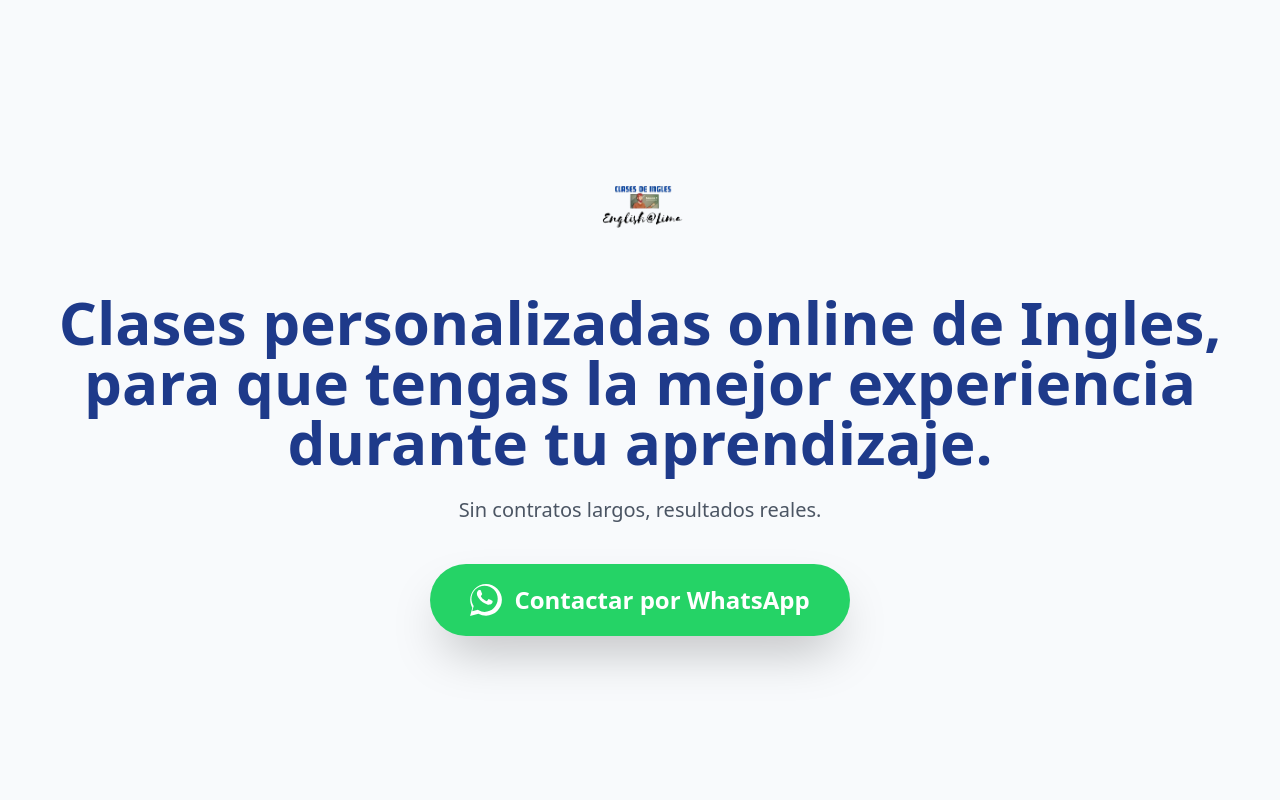
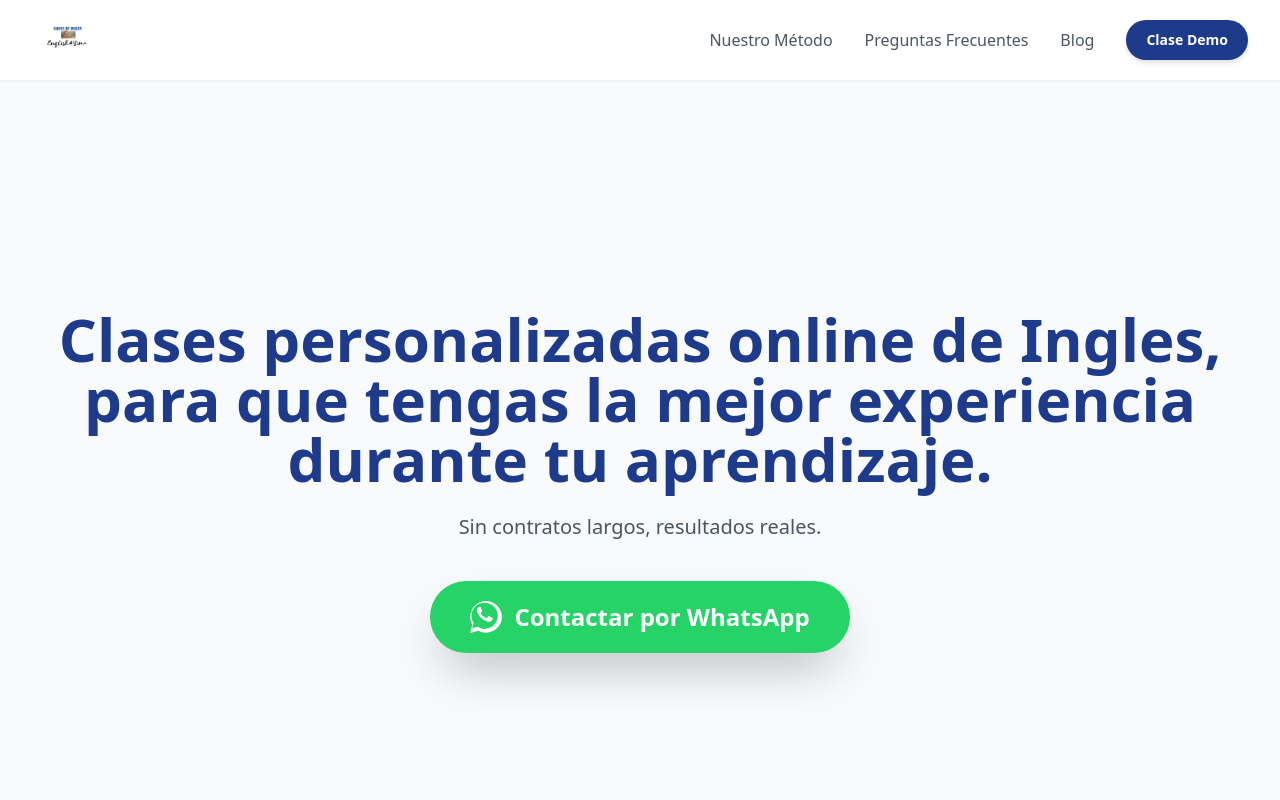
Before and after one commit to santiagourdaneta/english-at-lima-pagina-de-aterrizaje, a plain HTML site: page index.html in a window 1280 px wide. Shown: the top 800 px of the page. Drawn offline with nearby package versions, Linux system fonts and the light colour scheme.

Commit message:
feat: add sticky responsive navbar with conversion-focused mobile design

```diff
--- a/index.html
+++ b/index.html
@@ -72,8 +72,39 @@
 </head>
 
 <body class="bg-white text-gray-900 antialiased">
+
+    <nav class="sticky top-0 z-50 bg-white/90 backdrop-blur-md border-b border-gray-100 shadow-sm">
+        <div class="max-w-7xl mx-auto px-4 sm:px-6 lg:px-8">
+            <div class="flex justify-between items-center h-20">
+
+                <div class="flex-shrink-0 flex items-center">
+                    <a href="#" class="block group">
+                        <img class="h-10 md:h-12 w-auto object-contain transition-transform group-hover:scale-105"
+                             src="./assets/logo.webp"
+                             alt="English At Lima Logo"
+                             fetchpriority="high">
+                    </a>
+                </div>
+
+                <div class="hidden md:flex space-x-8 items-center">
+                    <a href="#metodo" class="text-gray-600 hover:text-blue-900 font-medium transition">Nuestro Método</a>
+                    <a href="#faq" class="text-gray-600 hover:text-blue-900 font-medium transition">Preguntas Frecuentes</a>
+                    <a href="https://englishatlima.wordpress.com/" class="text-gray-600 hover:text-blue-900 font-medium transition" target="_blank">Blog</a>
+                    <a href="#whatsapp-btn" class="bg-blue-900 text-white px-5 py-2.5 rounded-full text-sm font-bold hover:bg-blue-800 transition shadow-md">
+                        Clase Demo
+                    </a>
+                </div>
+
+                <div class="md:hidden">
+                    <a href="https://wa.me/51917660526" class="bg-[#25D366] p-2 rounded-full inline-flex items-center justify-center text-white shadow-lg">
+                        <svg class="w-6 h-6" fill="currentColor" viewBox="0 0 24 24"><path d="M.057 24l1.687-6.163c-1.041-1.804-1.588-3.849-1.588-5.946 0-6.556 5.332-11.888 11.888-11.888 3.176 0 6.161 1.237 8.404 3.48s3.481 5.228 3.481 8.404c0 6.556-5.332 11.887-11.888 11.887-2.016 0-3.991-.51-5.741-1.478l-6.243 1.644zm6.105-4.515c1.607.954 3.197 1.439 4.783 1.439 5.43 0 9.851-4.421 9.851-9.851 0-2.632-1.024-5.105-2.885-6.965-1.86-1.861-4.334-2.885-6.966-2.885-5.43 0-9.851 4.421-9.851 9.851 0 1.954.582 3.824 1.684 5.417l-1.104 4.037 4.269-1.124zm10.191-7.141c-.29-.145-1.714-.847-1.98-.942-.266-.096-.459-.145-.653.145-.193.291-.748.943-.917 1.136-.169.193-.338.217-.627.072-.29-.145-1.224-.451-2.33-1.438-.86-.767-1.44-1.716-1.609-2.007-.17-.291-.018-.447.127-.591.13-.13.29-.338.435-.507.145-.169.193-.29.29-.483.097-.193.048-.362-.024-.507-.072-.145-.653-1.572-.894-2.152-.234-.564-.473-.488-.653-.497-.169-.008-.362-.01-.556-.01-.193 0-.507.072-.772.362-.266.29-1.014.992-1.014 2.417 0 1.425 1.038 2.803 1.183 3.003.145.193 2.043 3.12 4.95 4.373.692.298 1.232.476 1.652.61.696.221 1.329.19 1.83.115.559-.084 1.714-.7 1.956-1.376.241-.676.241-1.256.17-1.376-.072-.12-.266-.193-.556-.338z"/></svg>
+                    </a>
+                </div>
+
+            </div>
+        </div>
+    </nav>
     <section class="min-h-screen flex flex-col justify-center items-center px-6 text-center bg-slate-50">
-        <img src="./assets/logo.webp" alt="Logo English At Lima" class="h-24 mb-8" fetchpriority="high">
 
         <h1 class="text-4xl md:text-6xl font-black text-blue-900 mb-6 leading-tight">
             Clases personalizadas online de Ingles, para que tengas la mejor experiencia durante tu aprendizaje.
@@ -172,7 +203,7 @@
     </div>
 </section>
 
-    <section class="relative py-20 overflow-hidden">
+    <section class="relative py-20 overflow-hidden" id="metodo">
         <img src="./assets/lima-bg.webp" alt="Lima" class="absolute inset-0 object-cover w-full h-full opacity-10 -z-10">
         <div class="container mx-auto px-6 flex flex-col md:flex-row items-center gap-12">
             <div class="md:w-1/2">
```
